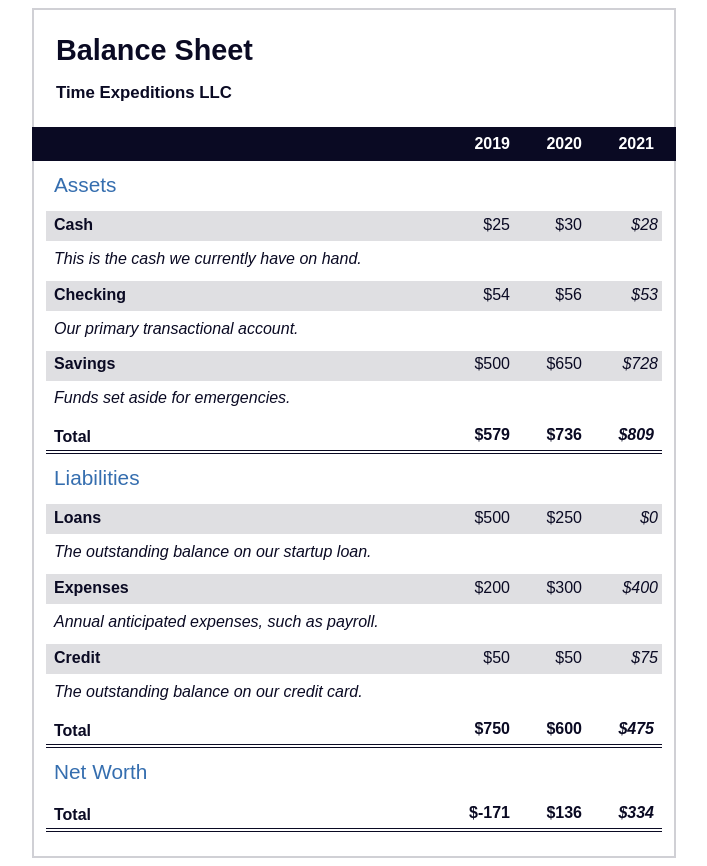
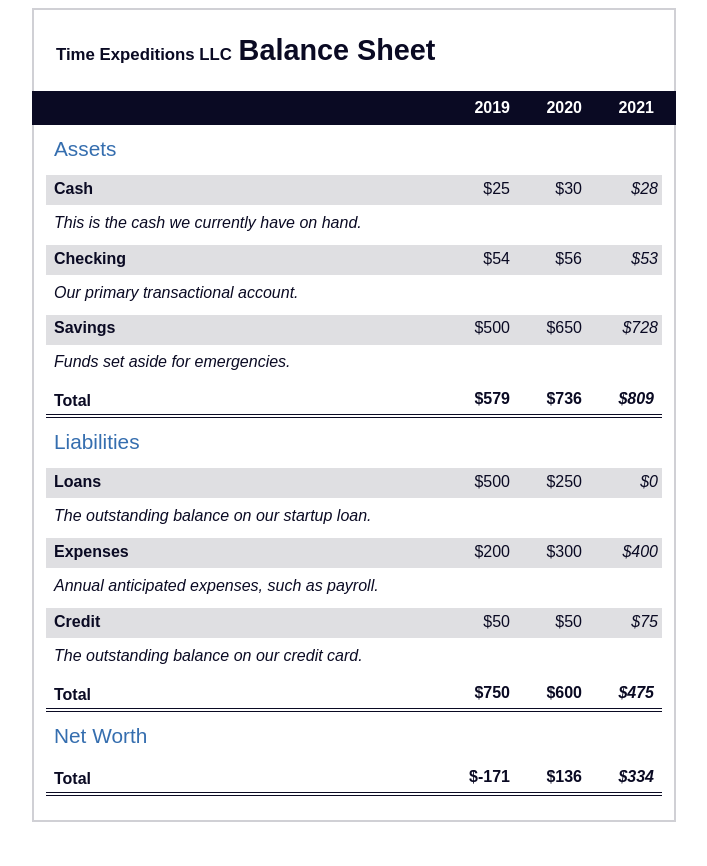
Before and after one commit to FranklinMiranda/FreeCodeCamp-Portfolio, a plain HTML site: page responsiveWebDesign/demoProjects/financialStatementApp/index.html in a window 1280 px wide. Shown: the whole page, without its empty margins (286-993 px from the left). After the commit the page ends 830 px from the top, so only its background shows below. Drawn offline with Linux system fonts and the light colour scheme.

Commit message:
CommitNew

```diff
--- a/responsiveWebDesign/demoProjects/financialStatementApp/styles.css
+++ b/responsiveWebDesign/demoProjects/financialStatementApp/styles.css
@@ -28,7 +28,7 @@ span[class~="sr-only"] {
   }
 
   h1 .flex {
-    display: flex;
+    display: ;
     flex-direction: column-reverse;
     gap: 1rem;
   }
```
